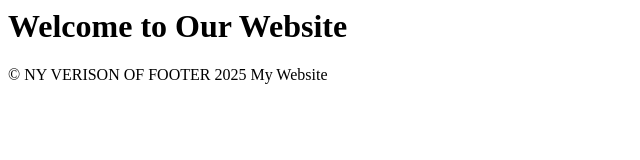
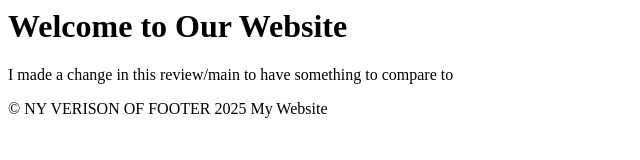
Before and after one commit to PSStudent01/sba-work-lab-1, a plain HTML site: page index.html in a window 1280 px wide. Shown: the whole page, without its empty margins (0-640 px from the left). Drawn offline with Linux system fonts and the light colour scheme.

Commit message:
added a change to my review/main feature

```diff
--- a/index.html
+++ b/index.html
@@ -6,6 +6,10 @@
     <header>
         <h1>Welcome to Our Website</h1>
     </header>
+    <p>
+        I made a change in this review/main to have something to compare to
+    </p>
+
     <footer>
         <p>&copy; NY VERISON OF FOOTER 2025 My Website</p>
     </footer>
```
